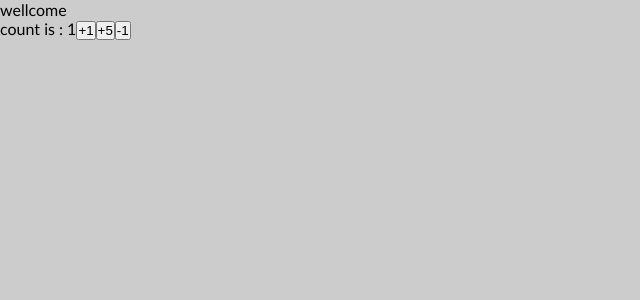
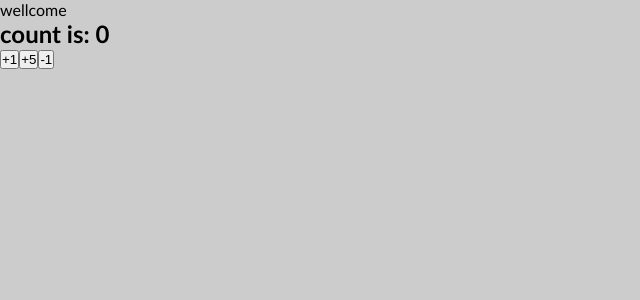
Before and after one commit to meysamsalehi/ReactTraining, a React (Create React App) app: page / in a window 1280 px wide. Shown: the top 300 px of the page, without its empty margins (0-640 px from the left). Built offline with nearby package versions, Linux system fonts and the light colour scheme.

Commit message:
Session58 => useReducer for add , decrement in switch case

```diff
--- /dev/null
+++ b/src/Component/Reducer/CountReducer.js
@@ -0,0 +1,31 @@
+import React, { useReducer } from "react";
+
+const initialState = 0;
+
+const reducer = (state, action) => {
+  switch (action) {
+    case "addOne":
+      return state + 1;
+    case "addFive":
+      return state + 5;
+    case "decrement":
+      return state - 1;
+    default:
+      return state;
+  }
+};
+
+const CountReducer = () => {
+  const [count, dispatch] = useReducer(reducer, initialState);
+
+  return (
+    <div>
+      <h2> count is: {count} </h2>
+      <button onClick={() => dispatch("addOne")}>+1</button>
+      <button onClick={() => dispatch("addFive")}>+5</button>
+      <button onClick={() => dispatch("decrement")}>-1</button>
+    </div>
+  );
+};
+
+export default CountReducer;
--- a/src/index.js
+++ b/src/index.js
@@ -6,6 +6,7 @@ import ReactDOM from "react-dom/client";
 import "./index.css";
 import CounterProvider from "./Component/Context/CounterProvider";
 import CounterOne from "./Component/Context/CounterOne";
+import CountReducer from "./Component/Reducer/CountReducer";
 // import ClassCounter from "./Component/ClassCounter.js/ClassCounter";
 // import ClassComponentLife from "./Component/ClassCounterLife/ClassComponentLife";
 // import FunctionalCounterLife from "./Component/FunctionalCounterLife/FunctionalCounterLife";
@@ -28,7 +29,8 @@ root.render(
 
     <CounterProvider>
       <p>wellcome</p>
-      <CounterOne />
+      {/* <CounterOne /> */}
+      <CountReducer />
     </CounterProvider>
   </React.StrictMode>
 );
```
